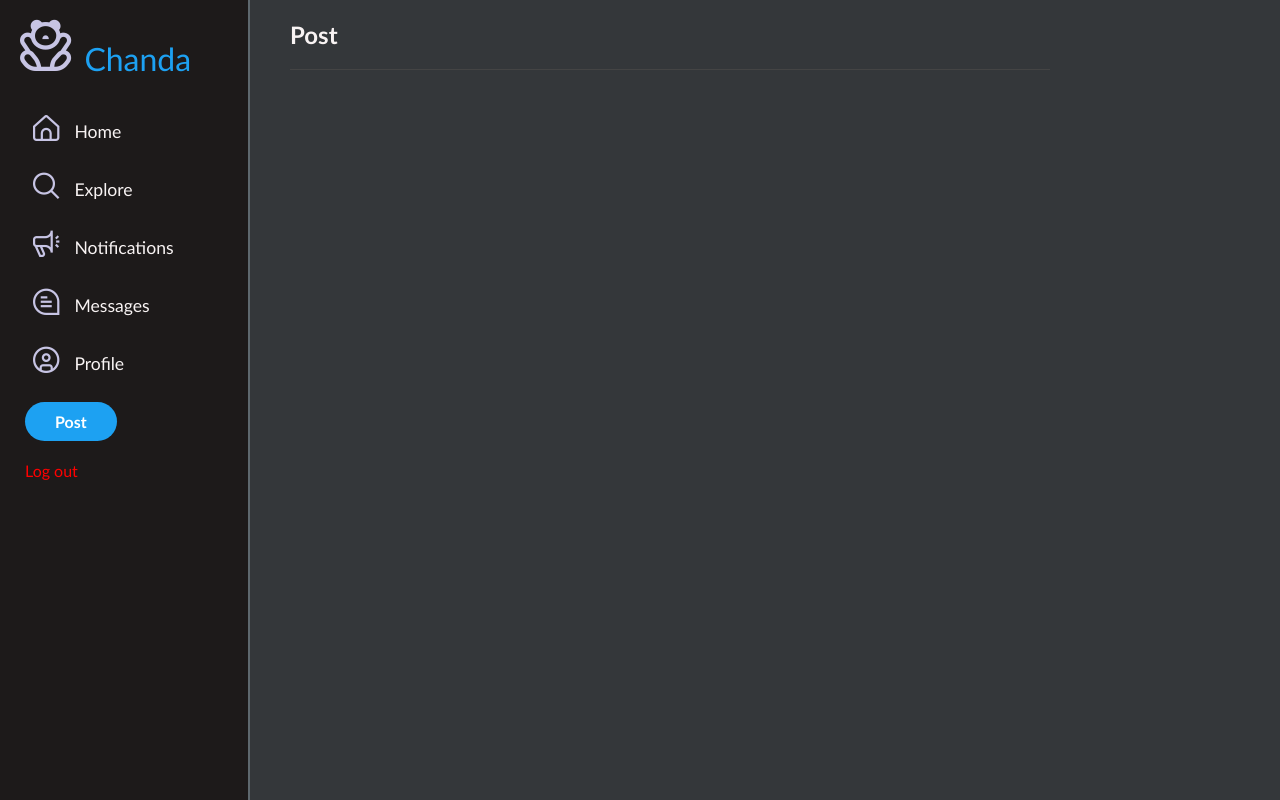
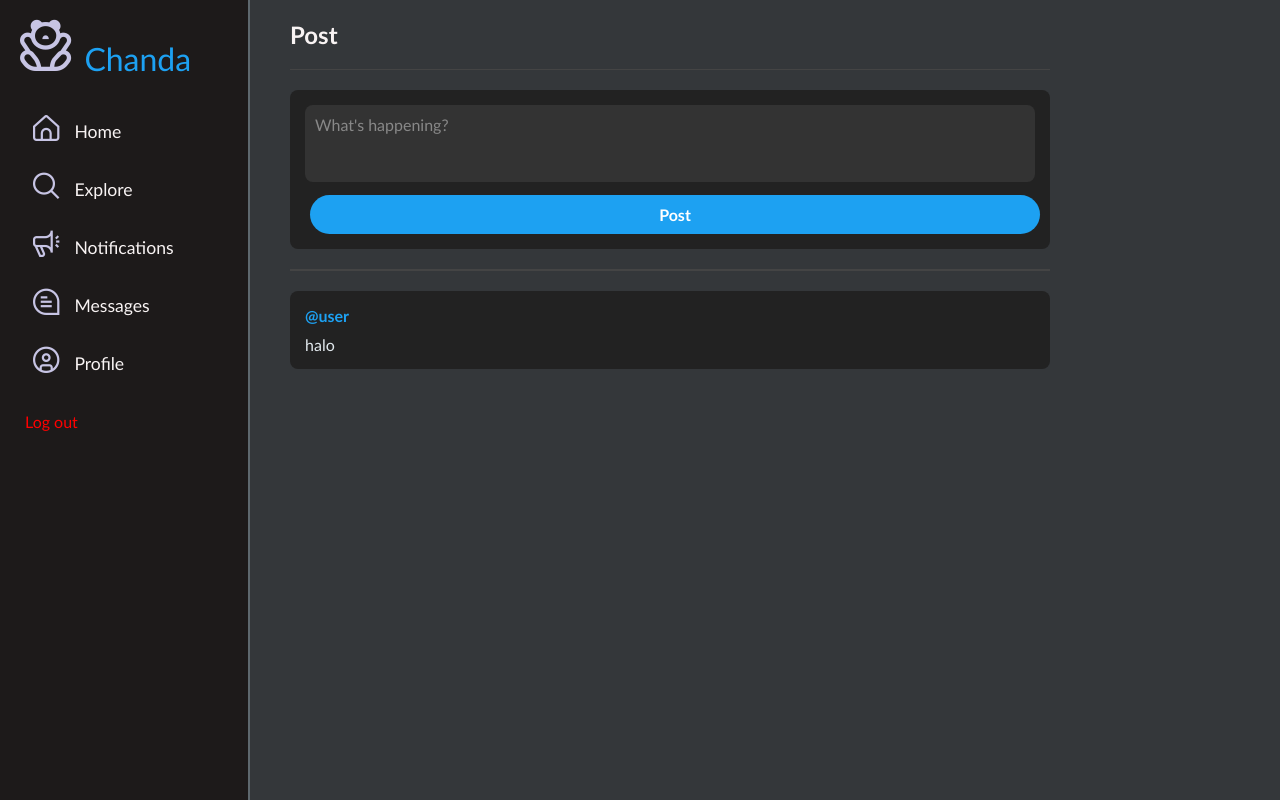
Before and after one commit to SBFpti3/twitter-clone, a Django app: page /home in a window 1280 px wide. Run offline with Django 5.2, Linux system fonts and the light colour scheme; a user stored in the database is signed in; data comes from the database, SQL or seed files in the repository; data that the repository does not hold is empty; some libraries are stand-ins or nearby versions.

Commit message:
add post feature

```diff
--- a/twtcloneapp/models.py
+++ b/twtcloneapp/models.py
@@ -3,5 +3,6 @@
 
 # Create your models here.
 class Data(models.Model) :
-    username = models.ForeignKey(User, on_delete=models.CASCADE, null=True, blank=True)
+    username = models.CharField(max_length=150, default="")
     content = models.TextField(default="")
+    user = models.ForeignKey(User, on_delete=models.CASCADE, related_name="posts", null=True, blank=True) # buat hapus post kalau akun user dihapus
--- a/twtcloneapp/templates/twtcloneapp/index.html
+++ b/twtcloneapp/templates/twtcloneapp/index.html
@@ -2,8 +2,10 @@
 
 <!DOCTYPE html>
 <html lang="en">
+
 <head>
-    <link rel='stylesheet' href='https://cdn-uicons.flaticon.com/2.6.0/uicons-regular-straight/css/uicons-regular-straight.css'>
+    <link rel='stylesheet'
+        href='https://cdn-uicons.flaticon.com/2.6.0/uicons-regular-straight/css/uicons-regular-straight.css'>
     <meta charset="UTF-8">
     <meta name="viewport" content="width=device-width, initial-scale=1.0">
     <title>Chanda Navbar</title>
@@ -41,7 +43,7 @@
             margin-bottom: 20px;
         }
 
-        .navbar .logo-icon{
+        .navbar .logo-icon {
             font-size: 1.6em;
             color: #c7c4e4;
             margin-right: 5px;
@@ -49,11 +51,11 @@
         }
 
         /* Navigation links */
-        .navbar a{
+        .navbar a {
             text-decoration: none;
             color: #f8f3f3;
             font-size: 1.1em;
-            margin: 3px ;
+            margin: 3px;
             display: flex;
             align-items: center;
             padding: 10px;
@@ -71,7 +73,7 @@
         .navbar a .icon {
             font-size: 1.5em;
             margin-right: 15px;
-            color:#c7c4e4;
+            color: #c7c4e4;
         }
 
         /* Tweet button */
@@ -111,10 +113,12 @@
 
         /* Main content area */
         .main-content {
-            margin-left: 270px; /* Adjusted for the navbar width + padding */
+            margin-left: 270px;
+            /* Adjusted for the navbar width + padding */
             padding: 20px;
             width: 100%;
-            max-width: 800px; /* Main feed width similar to Twitter */
+            max-width: 800px;
+            /* Main feed width similar to Twitter */
         }
 
         /* Header style */
@@ -145,13 +149,42 @@
             margin-top: 10px;
             color: #e1e8ed;
         }
+
+        .post-form {
+            background-color: #222;
+            padding: 15px;
+            border-radius: 8px;
+            margin-bottom: 20px;
+        }
+
+        .post-form textarea {
+            width: 100%;
+            background-color: #333;
+            border: none;
+            border-radius: 8px;
+            padding: 10px;
+            color: #fff;
+            font-size: 1em;
+            resize: none;
+        }
+
+        .post-form textarea::placeholder {
+            color: #888;
+        }
+
+        .post-form button {
+            display: block;
+            margin-top: 10px;
+            width: 100%;
+        }
     </style>
 </head>
+
 <body>
     <!-- Navbar -->
     <div class="navbar">
         <!-- Logo -->
-        <div class="logo"><span class ="logo-icon"><i class="fi fi-rs-teddy-bear"></span></i> Chanda</div>
+        <div class="logo"><span class="logo-icon"><i class="fi fi-rs-teddy-bear"></span></i> Chanda</div>
 
         <!-- Navigation Links -->
         <a href="#home"><span class="icon"><i class="fi fi-rs-home"></i></span>Home</a>
@@ -159,9 +192,6 @@
         <a href="#notifications"><span class="icon"><i class="fi fi-rs-megaphone"></i></span>Notifications</a>
         <a href="#messages"><span class="icon"><i class="fi fi-rs-comment"></i></span>Messages</a>
         <a href="#profile"><span class="icon"><i class="fi fi-rs-circle-user"></i></span>Profile</a>
-
-        <!-- Tweet Button -->
-        <button class="tweet-btn">Post</button>
 
         <!-- Log out Button -->
         <form action="{% url 'logout' %}" method="post">
@@ -172,14 +202,24 @@
 
     <!-- Main Content Area -->
     <div class="main-content">
-        <!-- Header -->
         <header>Post</header>
+
+        <div class="post-form">
+            <form action="{% url 'crud' %}" method="post">
+                {% csrf_token %}
+                <textarea name="content" placeholder="What's happening?" rows="3" required maxlength="280"></textarea>
+                <button type="submit" class="tweet-btn">Post</button>
+            </form>
+        </div>
+
+        <hr style="border: 1px solid #444; margin: 20px 0;">
+
         {% for item in items %}
-            <div class="tweet">
-                <div class="username">@{{ item.username }}</div>
-                <div class="content">{{ item.content }}</div>
-            </div>
+        <div class="tweet">
+            <div class="username">@{{ item.username }}</div>
+            <div class="content">{{ item.content }}</div>
+        </div>
         {% endfor %}
-    </div>
 </body>
+
 </html>
--- a/twtcloneapp/urls.py
+++ b/twtcloneapp/urls.py
@@ -1,5 +1,5 @@
 from django.urls import path
-from .views import Homepage, signup, user_login, user_logout, Home, viewCRUD, viewCRUD2
+from .views import Homepage, signup, user_login, user_logout, Home, viewCRUD, viewCRUD2, create_post
 
 urlpatterns = [
     path('', Home.as_view(), name=''),
@@ -9,4 +9,5 @@
     path('login', user_login, name='login'),
     path('logout', user_logout, name='logout'),
     path('home', Homepage.as_view(), name='homepage'),
+    path('post/create/', create_post, name="create_post")
 ]
--- a/twtcloneapp/views.py
+++ b/twtcloneapp/views.py
@@ -10,6 +10,7 @@
 from rest_framework import status
 from rest_framework.response import Response
 from rest_framework.permissions import IsAuthenticated
+from rest_framework.renderers import JSONRenderer
 from .serializers import Data_Serializer
 from .models import Data
 
@@ -20,8 +21,8 @@
         return redirect('homepage')
 
 class viewCRUD(APIView) :
-
     permission = [IsAuthenticated]
+    renderer_classes = [JSONRenderer]
 
     def get(self, request) :
         item = Data.objects.all()
@@ -29,14 +30,18 @@
         return Response(serializer.data, status=status.HTTP_200_OK)
 
     def post(self, request) :
-        if request.data.get('username') != request.user.username :
-            return Response({'message' : 'NOT ALLOWED!!!'}, status = status.HTTP_403_FORBIDDEN)
-
-        serializer = Data_Serializer(data = request.data)
-        if serializer.is_valid() :
-            serializer.save(user=request.user)
-            return Response(serializer.data, status = status.HTTP_201_CREATED)
-        return Response(serializer.errors, status = status.HTTP_400_BAD_REQUEST)
+        content = request.data.get('content')
+        username = request.user.username
+        user_instance = request.user.pk
+        # return Response({'message': request.user.username}, status=status.HTTP_400_BAD_REQUEST)
+        if content :
+            serializer = Data_Serializer(data={'content': content, 'username': username, 'user' : user_instance})
+            if serializer.is_valid() :
+                serializer.save()
+                return redirect('homepage')
+            else :
+                return Response(serializer.errors, status = status.HTTP_400_BAD_REQUEST)
+        return Response({'message': 'Content is required!'}, status=status.HTTP_400_BAD_REQUEST)
 
 class viewCRUD2(APIView) :
 
@@ -103,3 +108,10 @@
         items = Data.objects.all()
         serializer = Data_Serializer(items, many=True)
         return render(request, 'twtcloneapp/index.html', {'items' : serializer.data})
+
+def create_post(request) :
+    if request.method == "POST" :
+        content = request.POST.get('content')
+        if content :
+            Data.objects.create(username=request.user, content=content)
+        return redirect('homepage')
```
Also changed, not shown: db.sqlite3, twtcloneapp/migrations/0005_alter_data_username.py (added), twtcloneapp/migrations/0006_data_user.py (added).
